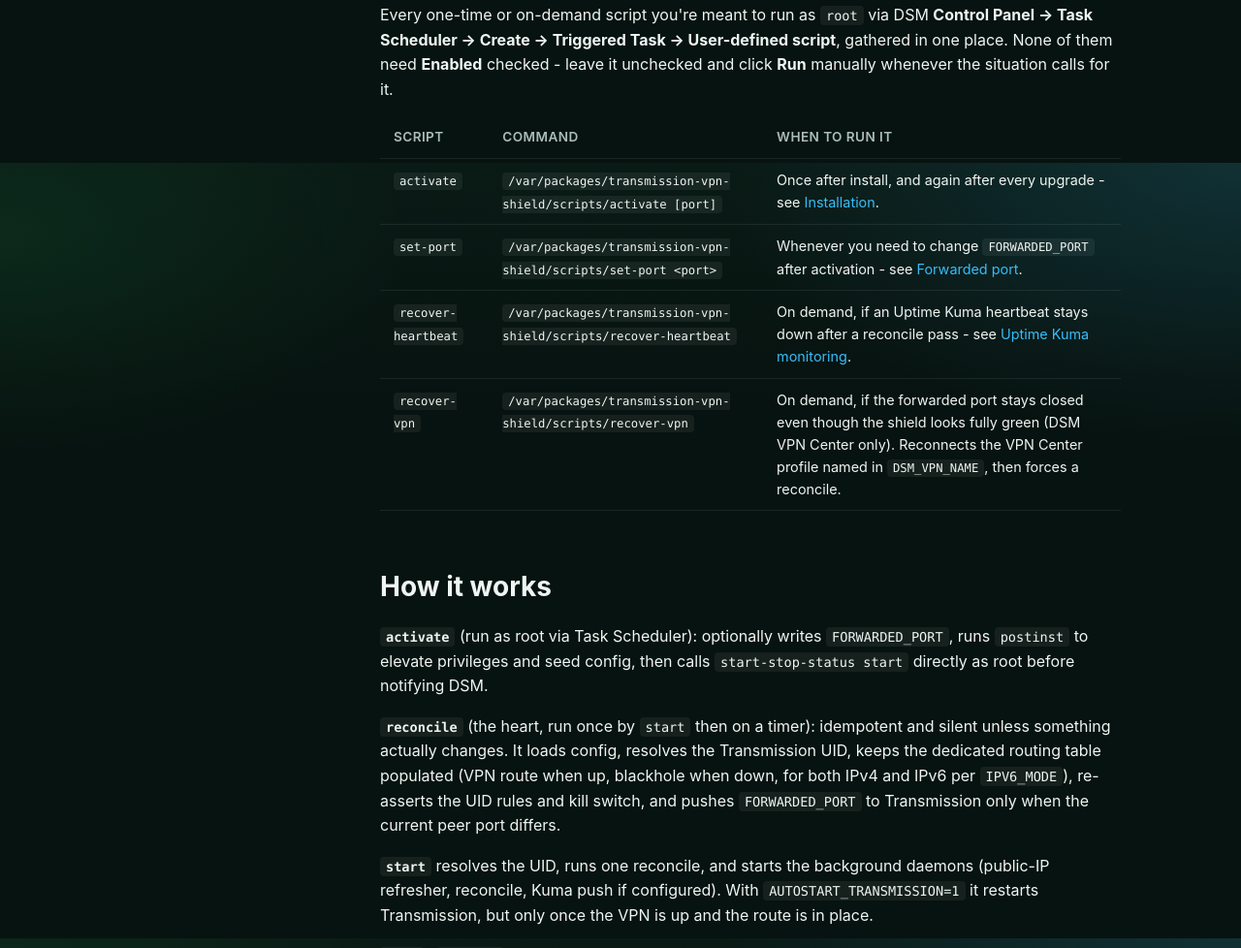
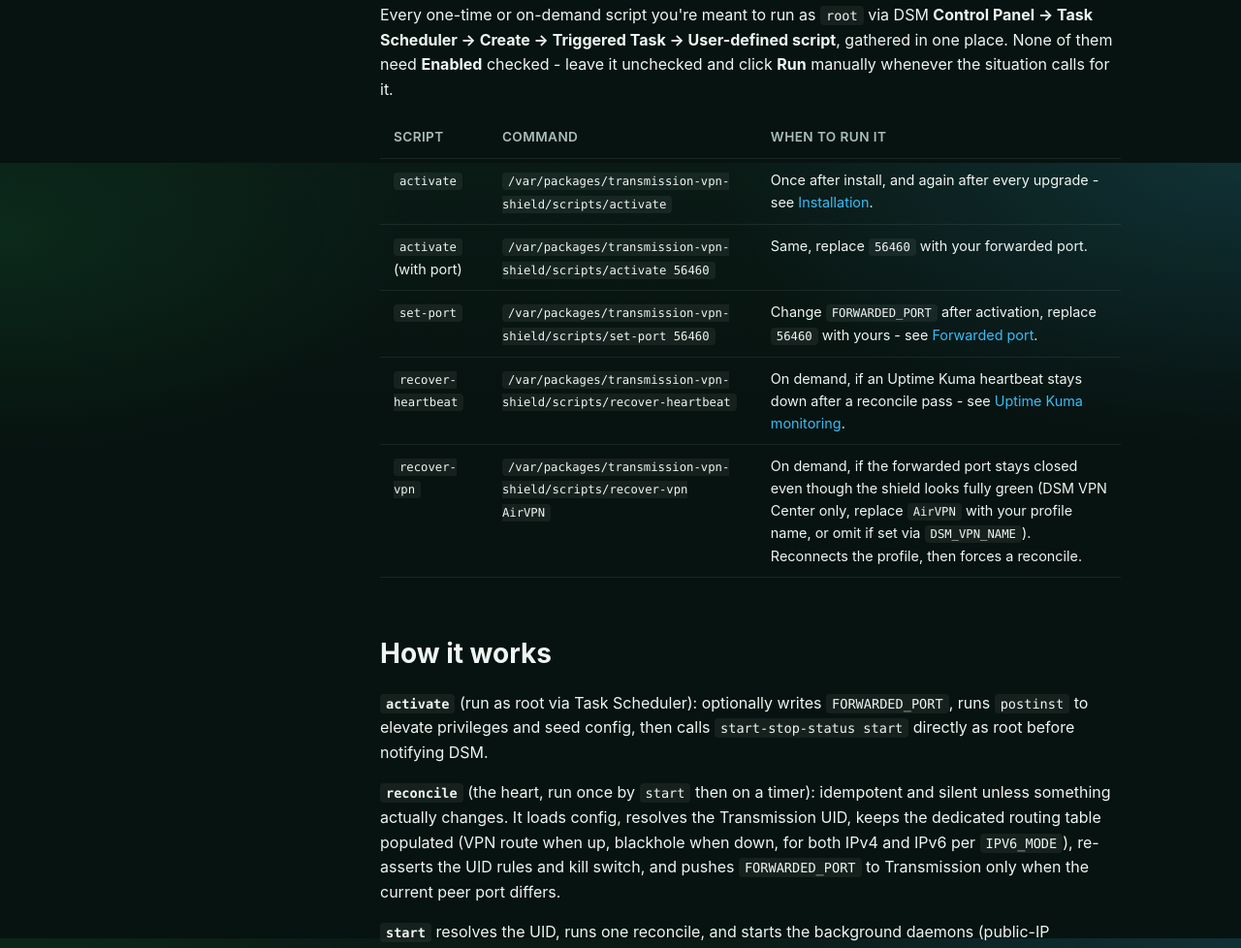
Before and after one commit to gioxx/Syno-TransmissionVPNShield, a website: page docs/documentation.html in a window 1280 px wide. Shown: the part 5432-6410 px from the top of the page at 97% size. Drawn offline with Linux system fonts and the light colour scheme.

Commit message:
feat: recover-vpn accepts the VPN profile name as an argument, bump 0.2.5
recover-vpn now takes the DSM VPN Center profile name as an optional first
argument (protocol as second), overriding DSM_VPN_NAME/DSM_VPN_PROTOCOL
from guard.conf when given - falls back to guard.conf when called with no
arguments. Lets it be tried/used without editing guard.conf first.

Also fixed the same non-copy-pasteable placeholder pattern already caught
by review in the package UI (activate [port], set-port <port>) in the
README's and docs site's Task Scheduler tables, which had the same
literal-bracket problem.

```diff
--- a/docs/documentation.html
+++ b/docs/documentation.html
@@ -159,10 +159,11 @@
         <table>
           <thead><tr><th>Script</th><th>Command</th><th>When to run it</th></tr></thead>
           <tbody>
-            <tr><td><code>activate</code></td><td><code>/var/packages/transmission-vpn-shield/scripts/activate [port]</code></td><td>Once after install, and again after every upgrade - see <a href="#installation">Installation</a>.</td></tr>
-            <tr><td><code>set-port</code></td><td><code>/var/packages/transmission-vpn-shield/scripts/set-port &lt;port&gt;</code></td><td>Whenever you need to change <code>FORWARDED_PORT</code> after activation - see <a href="#forwarded-port">Forwarded port</a>.</td></tr>
+            <tr><td><code>activate</code></td><td><code>/var/packages/transmission-vpn-shield/scripts/activate</code></td><td>Once after install, and again after every upgrade - see <a href="#installation">Installation</a>.</td></tr>
+            <tr><td><code>activate</code> (with port)</td><td><code>/var/packages/transmission-vpn-shield/scripts/activate 56460</code></td><td>Same, replace <code>56460</code> with your forwarded port.</td></tr>
+            <tr><td><code>set-port</code></td><td><code>/var/packages/transmission-vpn-shield/scripts/set-port 56460</code></td><td>Change <code>FORWARDED_PORT</code> after activation, replace <code>56460</code> with yours - see <a href="#forwarded-port">Forwarded port</a>.</td></tr>
             <tr><td><code>recover-heartbeat</code></td><td><code>/var/packages/transmission-vpn-shield/scripts/recover-heartbeat</code></td><td>On demand, if an Uptime Kuma heartbeat stays down after a reconcile pass - see <a href="#kuma">Uptime Kuma monitoring</a>.</td></tr>
-            <tr><td><code>recover-vpn</code></td><td><code>/var/packages/transmission-vpn-shield/scripts/recover-vpn</code></td><td>On demand, if the forwarded port stays closed even though the shield looks fully green (DSM VPN Center only). Reconnects the VPN Center profile named in <code>DSM_VPN_NAME</code>, then forces a reconcile.</td></tr>
+            <tr><td><code>recover-vpn</code></td><td><code>/var/packages/transmission-vpn-shield/scripts/recover-vpn AirVPN</code></td><td>On demand, if the forwarded port stays closed even though the shield looks fully green (DSM VPN Center only, replace <code>AirVPN</code> with your profile name, or omit if set via <code>DSM_VPN_NAME</code>). Reconnects the profile, then forces a reconcile.</td></tr>
           </tbody>
         </table>
       </section>
--- a/package.json
+++ b/package.json
@@ -1,7 +1,7 @@
 {
   "package": "transmission-vpn-shield",
   "name": "transmission-vpn-shield",
-  "version": "0.2.4",
+  "version": "0.2.5",
   "description": "To protect and serve Transmission traffic through VPN.",
   "target": "./src",
   "install_type": "package",
```
Also changed, not shown: README.md, 2 other files.
